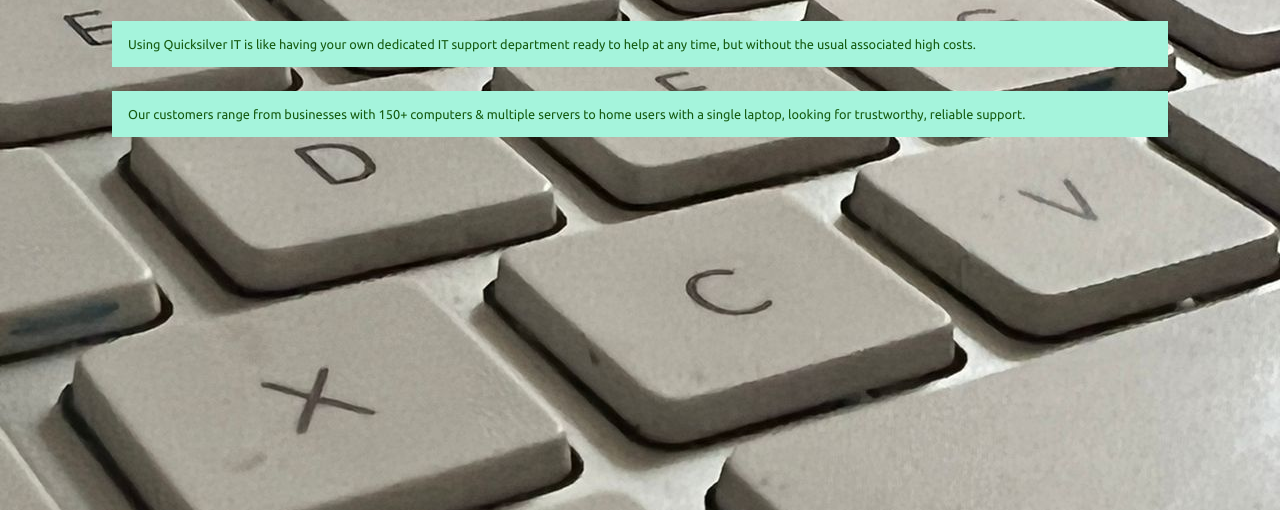
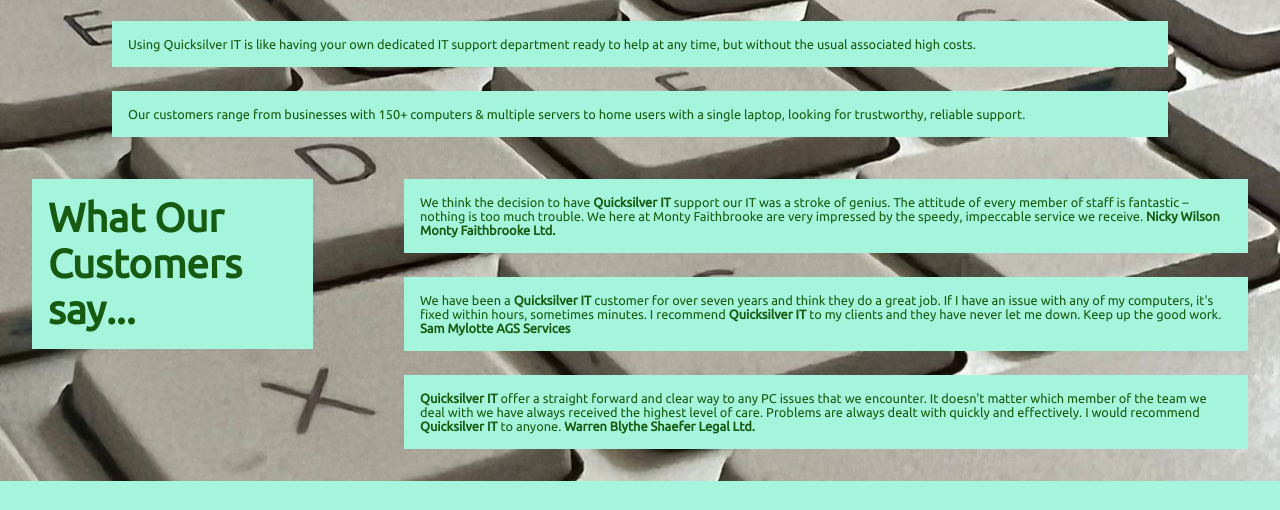
Before and after one commit to mark279455/Quicksilver-IT, a plain HTML site: page index.html in a window 1280 px wide. Shown: the part 825-1335 px from the top of the page. Drawn offline with Linux system fonts and the light colour scheme.

Commit message:
create testimonials  section with styling

```diff
--- a/assets/css/styles.css
+++ b/assets/css/styles.css
@@ -73,10 +73,11 @@ body {
 /* center section */
 #center {
     background: url('../images/background.jpg');
+    background-color: blueviolet;
     font-family: Ubuntu, sans-serif;
-    height: 2000px;
 }
 
+/* sales */
 #sales {
     display: flex;
     justify-content: flex-start;
@@ -128,6 +129,7 @@ body {
     }
 }
 
+/* solutions */
 #solutions ul {
     display: flex;
     flex-direction: column;
@@ -136,7 +138,6 @@ body {
     align-items: center;
     list-style-type: none;
     margin: 1.5rem 0;
-    /* margin-bottom: 5rem; */
 }
 
 #solutions li {
@@ -146,8 +147,37 @@ body {
     padding: 1rem;
 }
 
+/* testimnoials */
+#testimonials {
+    display: flex;
+    margin-bottom: 2rem;
+}
 
+#testimonials h2 {
+    background-color: var(--background);
+    font-weight: bold;
+    font-size: 2.5rem;
+    padding: 1rem;
+    margin: 0 2rem;
+    height: 100%;
+}
 
+#testimonials>ul {
+    list-style-type: none;
+    display: flex;
+    flex-direction: column;
+    gap: 1.5rem;
+    justify-content: flex-end;
+    align-items: flex-end;
+    margin: 0 2rem 2rem -7rem;
+}
+
+#testimonials li {
+    background-color: var(--background);
+    font-size: 0.8rem;
+    width: 80%;
+    padding: 1rem;
+}
 
 
 
--- a/index.html
+++ b/index.html
@@ -64,6 +64,38 @@
                     </li>
                 </ul>
             </div>
+            <br>
+            <div id="testimonials">
+                <h2>What Our Customers say...</h2>
+                <ul>
+                    <li>
+                        We think the decision to have <strong>Quicksilver IT</strong> support our IT was a stroke of
+                        genius.
+                        The attitude of every member of staff is fantastic – nothing is too much trouble.
+                        We here at Monty Faithbrooke are very impressed by the speedy, impeccable service
+                        we receive.
+                        <strong>Nicky Wilson
+                            Monty Faithbrooke Ltd.</strong>
+                    </li>
+                    <li>
+                        We have been a <strong>Quicksilver IT</strong> customer for over seven years and think they do a
+                        great job.
+                        If I have an issue with any of my computers, it's fixed within hours, sometimes minutes.
+                        I recommend <strong>Quicksilver IT</strong> to my clients and they have never let me down. Keep
+                        up the good work.
+                        <strong>Sam Mylotte
+                            AGS Services</strong>
+                    </li>
+                    <li>
+                        <strong>Quicksilver IT</strong> offer a straight forward and clear way to any PC issues that we
+                        encounter.
+                        It doesn't matter which member of the team we deal with we have always received the highest
+                        level of care. Problems are always dealt with quickly and effectively.
+                        I would recommend <strong>Quicksilver IT</strong> to anyone.
+                        <strong>Warren Blythe
+                            Shaefer Legal Ltd.</strong>
+                    </li>
+            </div>
         </section>
     </main>
     <footer>
```
